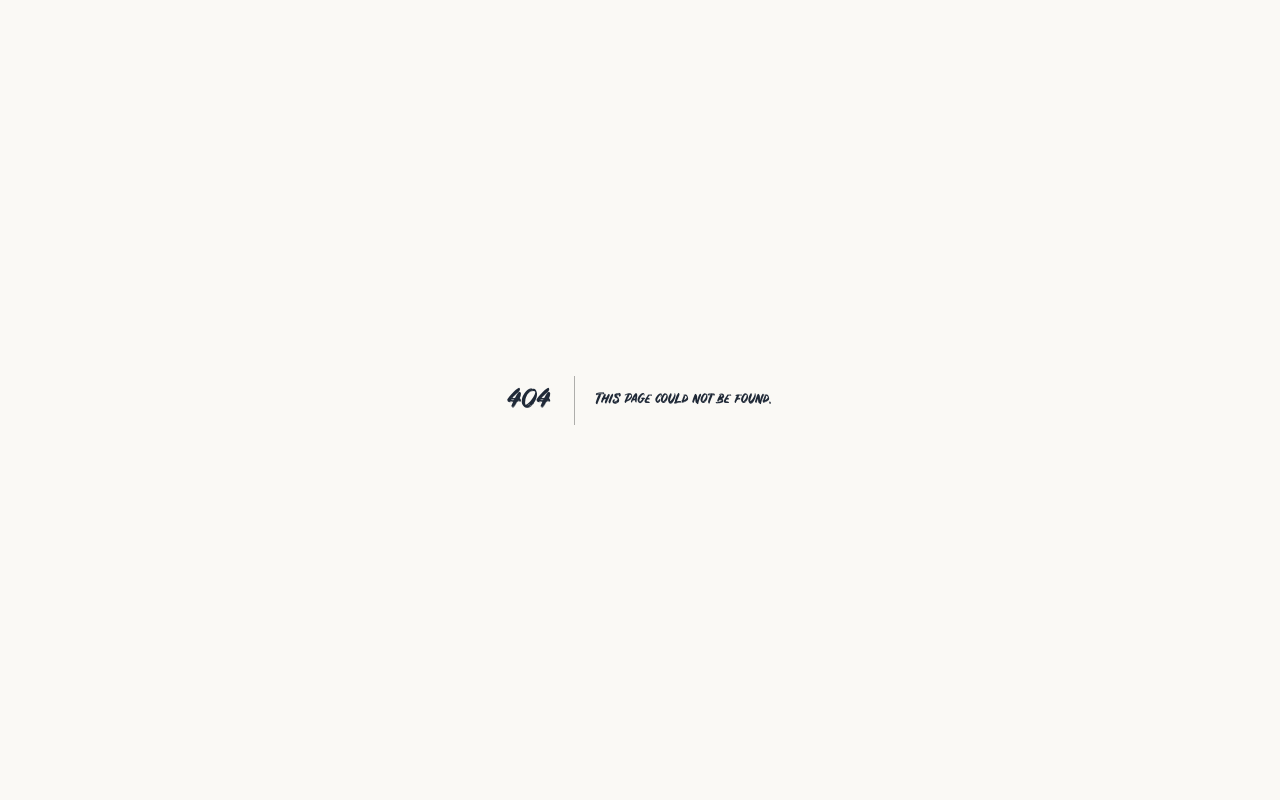
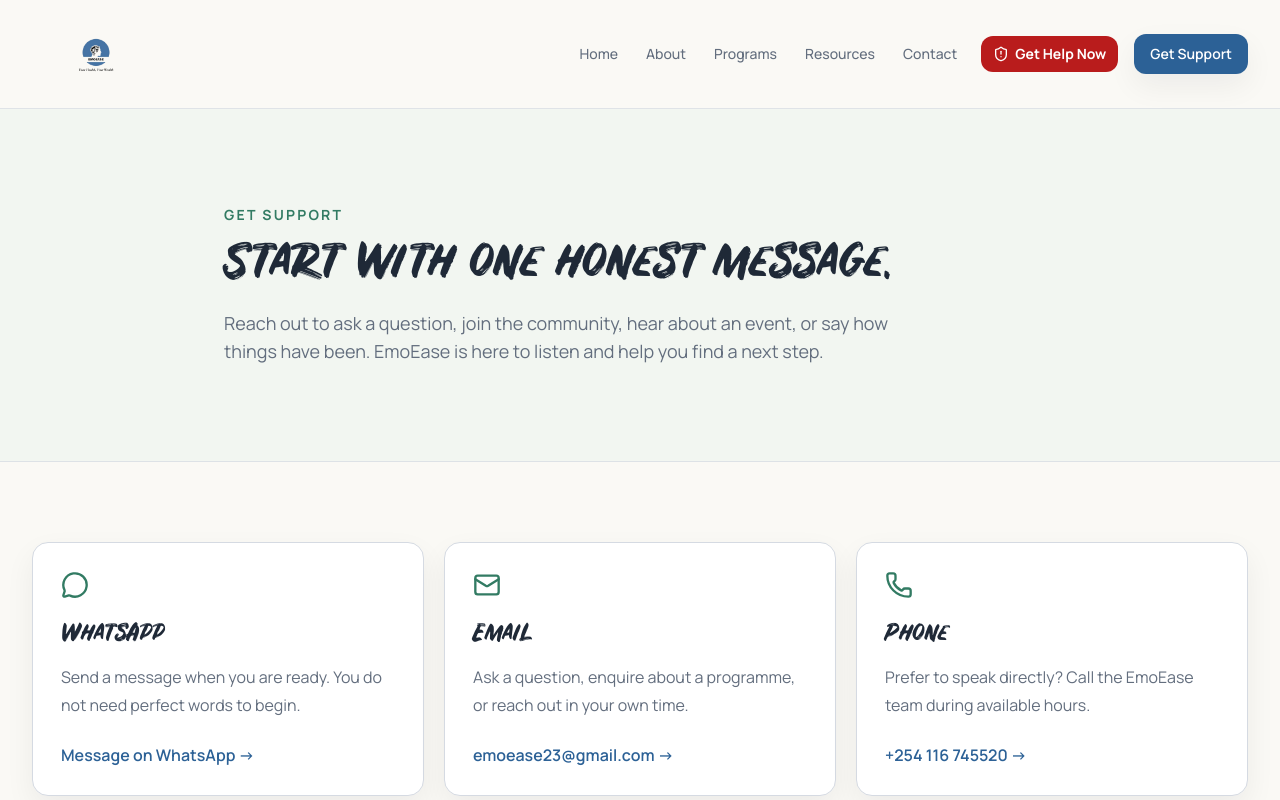
Before and after one commit to mathncode-sid/emoease-website, a Next.js app: page /support in a window 1280 px wide. Before the commit this address had no page. Shown: the top 800 px of the page. Built offline with nearby package versions, Linux system fonts and the light colour scheme.

Commit message:
Add Programs and Support pages with structured content and layout

```diff
--- /dev/null
+++ b/app/programs/page.tsx
@@ -0,0 +1,20 @@
+import type { Metadata } from "next";
+import Link from "next/link";
+import { ArrowRight } from "lucide-react";
+
+import { Container } from "@/components/layout/container";
+import { PageHero } from "@/components/layout/page-hero";
+import { SiteShell } from "@/components/layout/site-shell";
+import { Button } from "@/components/ui/button";
+import { programItems } from "@/lib/site-content";
+
+export const metadata: Metadata = { title: "Programs", description: "Explore EmoEase community programs, check-ins, webinars, events, and support pathways." };
+
+export default function ProgramsPage() {
+  return <SiteShell><main id="main-content">
+    <PageHero eyebrow="Programs and community" title="Ways to show up, connect, and keep going." description="Our programs create low-pressure chances to reflect, learn, move, and find people who understand the weight you are carrying." />
+    <Container className="py-16 sm:py-20"><div className="grid gap-5 md:grid-cols-2">{programItems.map((program) => { const Icon = program.icon; return <article key={program.title} className="flex flex-col rounded-2xl border bg-card p-7 shadow-soft"><Icon className="h-7 w-7 text-secondary" aria-hidden="true" /><h2 className="mt-5 text-2xl font-bold">{program.title}</h2><p className="mt-3 flex-1 leading-7 text-muted-foreground">{program.description}</p><Link href="/support" className="mt-6 inline-flex items-center gap-2 font-semibold text-primary hover:text-primary/80">Ask how to join <ArrowRight className="h-4 w-4" /></Link></article>; })}</div>
+      <section className="mt-12 rounded-3xl bg-primary p-8 text-primary-foreground sm:p-10"><p className="text-sm font-bold uppercase tracking-[.15em] text-primary-foreground/75">Upcoming activity</p><h2 className="mt-3 text-3xl font-bold">Want to hear about the next session or event?</h2><p className="mt-3 max-w-2xl leading-7 text-primary-foreground/85">Send us a WhatsApp message or email. We will share the current schedule and the best way to take part.</p><Button asChild variant="secondary" className="mt-6"><Link href="/support">Get programme updates</Link></Button></section>
+    </Container>
+  </main></SiteShell>;
+}
--- /dev/null
+++ b/app/support/page.tsx
@@ -0,0 +1,24 @@
+import type { Metadata } from "next";
+import Link from "next/link";
+import { Mail, MessageCircle, Phone, ShieldAlert } from "lucide-react";
+
+import { Container } from "@/components/layout/container";
+import { PageHero } from "@/components/layout/page-hero";
+import { SiteShell } from "@/components/layout/site-shell";
+
+export const metadata: Metadata = { title: "Get Support", description: "Contact EmoEase for community support, questions, programs, and trusted referral pathways." };
+
+const options = [
+  { title: "WhatsApp", text: "Send a message when you are ready. You do not need perfect words to begin.", href: "https://wa.me/254116745520", label: "Message on WhatsApp", icon: MessageCircle },
+  { title: "Email", text: "Ask a question, enquire about a programme, or reach out in your own time.", href: "mailto:emoease23@gmail.com", label: "emoease23@gmail.com", icon: Mail },
+  { title: "Phone", text: "Prefer to speak directly? Call the EmoEase team during available hours.", href: "tel:+254116745520", label: "+254 116 745520", icon: Phone },
+];
+
+export default function SupportPage() {
+  return <SiteShell><main id="main-content">
+    <PageHero eyebrow="Get support" title="Start with one honest message." description="Reach out to ask a question, join the community, hear about an event, or say how things have been. EmoEase is here to listen and help you find a next step." />
+    <Container className="py-16 sm:py-20"><div className="grid gap-5 md:grid-cols-3">{options.map((option) => { const Icon = option.icon; return <a key={option.title} href={option.href} className="rounded-2xl border bg-card p-7 shadow-soft transition-transform hover:-translate-y-1 hover:border-primary/30 focus-visible:outline-none focus-visible:ring-2 focus-visible:ring-ring"><Icon className="h-7 w-7 text-secondary" aria-hidden="true" /><h2 className="mt-5 text-2xl font-bold">{option.title}</h2><p className="mt-3 leading-7 text-muted-foreground">{option.text}</p><span className="mt-6 inline-block font-semibold text-primary">{option.label} -&gt;</span></a>; })}</div>
+      <section id="urgent-help" className="mt-12 rounded-3xl border border-red-200 bg-red-50 p-8 sm:p-10"><div className="flex gap-4"><ShieldAlert className="mt-1 h-7 w-7 shrink-0 text-red-700" aria-hidden="true" /><div><p className="text-sm font-bold uppercase tracking-[.14em] text-red-800">If it feels urgent</p><h2 className="mt-2 text-3xl font-bold">Your immediate safety comes first.</h2><p className="mt-4 max-w-3xl leading-7 text-muted-foreground">EmoEase is not an emergency service and cannot provide crisis intervention or clinical treatment. If you or someone else may be in immediate danger, contact local emergency services now, go to the nearest hospital, or tell a trusted person who can stay with you.</p><Link href="/get-help-now" className="mt-5 inline-block font-semibold text-red-800 hover:text-red-950">Read urgent-help guidance -&gt;</Link></div></div></section>
+    </Container>
+  </main></SiteShell>;
+}
```
